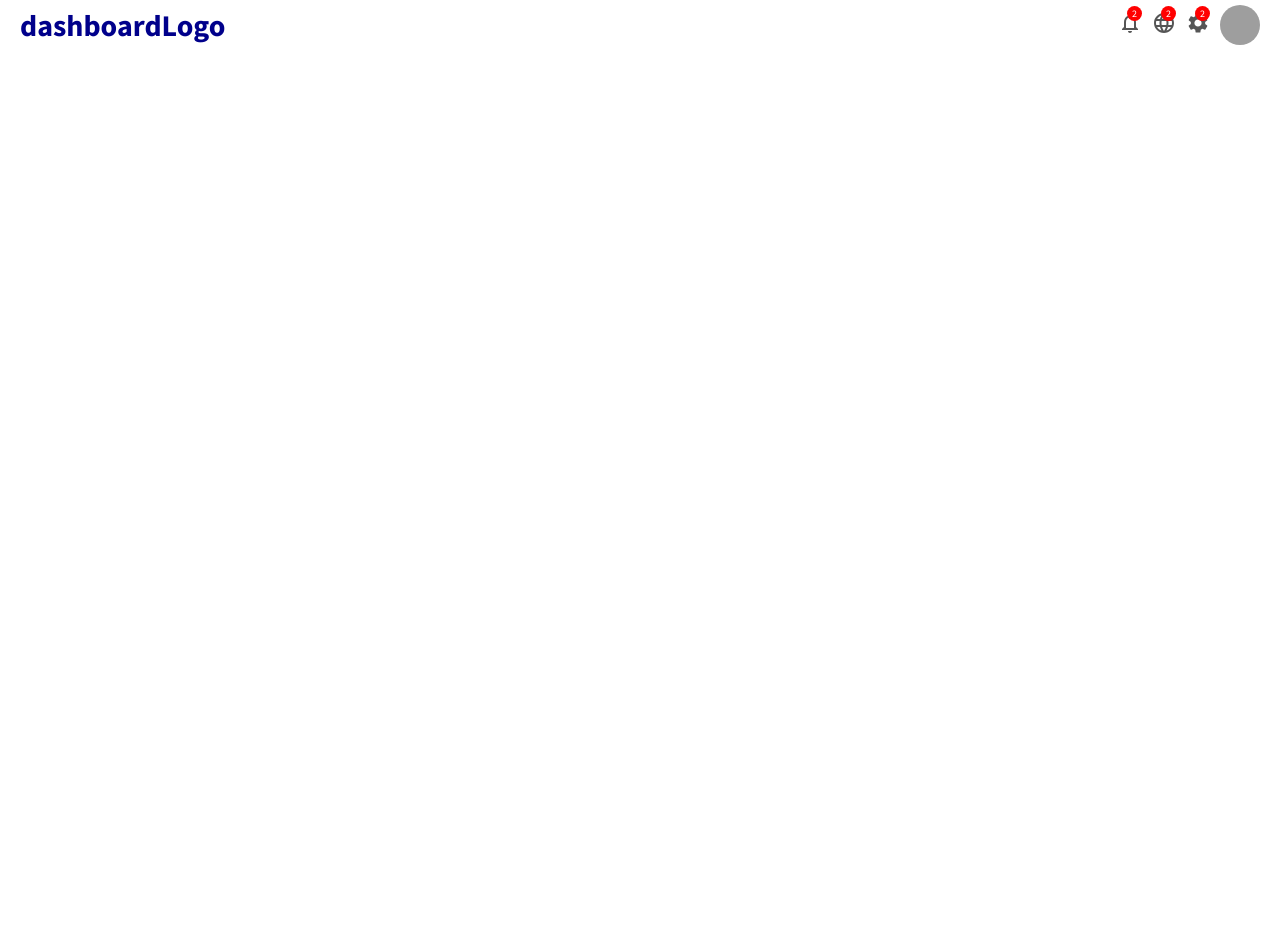
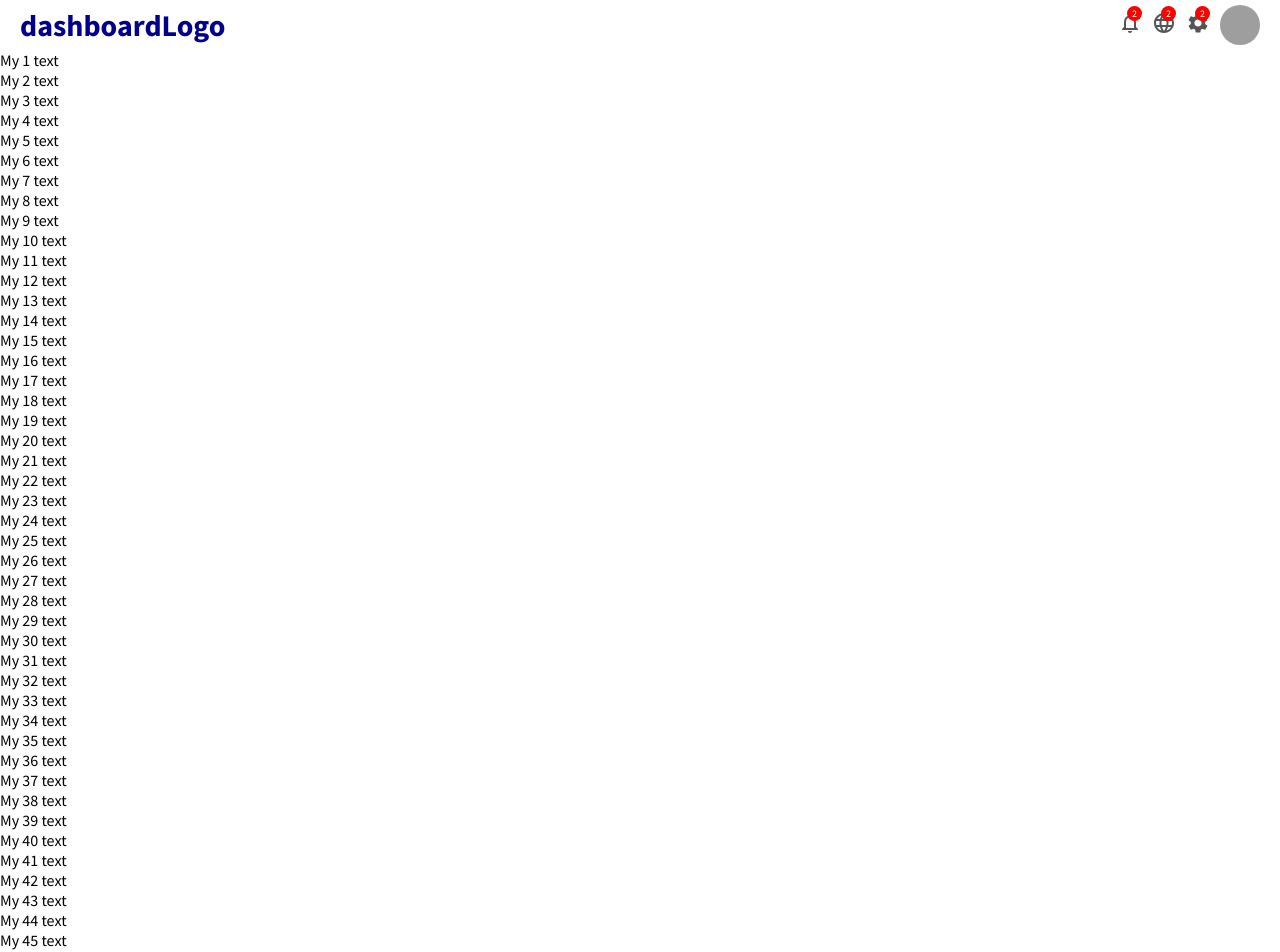
Before and after one commit to EvanBond7/dashboard-react, a React (Create React App) app: page / in a window 1280 px wide. Shown: the top 952 px of the page. Before the commit the page ends 800 px from the top, so only its background shows below. Built offline with nearby package versions, Linux system fonts and the light colour scheme; grey boxes are pictures that could not be loaded; the HTML template or start-up script is replaced by a standard one.

Commit message:
set up a sticky topbar

```diff
--- a/src/App.js
+++ b/src/App.js
@@ -4,6 +4,56 @@ function App() {
   return (
     <div>
       <Topbar />
+      <div className='item'>My 1 text</div>
+      <div className='item'>My 2 text</div>
+      <div className='item'>My 3 text</div>
+      <div className='item'>My 4 text</div>
+      <div className='item'>My 5 text</div>
+      <div className='item'>My 6 text</div>
+      <div className='item'>My 7 text</div>
+      <div className='item'>My 8 text</div>
+      <div className='item'>My 9 text</div>
+      <div className='item'>My 10 text</div>
+      <div className='item'>My 11 text</div>
+      <div className='item'>My 12 text</div>
+      <div className='item'>My 13 text</div>
+      <div className='item'>My 14 text</div>
+      <div className='item'>My 15 text</div>
+      <div className='item'>My 16 text</div>
+      <div className='item'>My 17 text</div>
+      <div className='item'>My 18 text</div>
+      <div className='item'>My 19 text</div>
+      <div className='item'>My 20 text</div>
+      <div className='item'>My 21 text</div>
+      <div className='item'>My 22 text</div>
+      <div className='item'>My 23 text</div>
+      <div className='item'>My 24 text</div>
+      <div className='item'>My 25 text</div>
+      <div className='item'>My 26 text</div>
+      <div className='item'>My 27 text</div>
+      <div className='item'>My 28 text</div>
+      <div className='item'>My 29 text</div>
+      <div className='item'>My 30 text</div>
+      <div className='item'>My 31 text</div>
+      <div className='item'>My 32 text</div>
+      <div className='item'>My 33 text</div>
+      <div className='item'>My 34 text</div>
+      <div className='item'>My 35 text</div>
+      <div className='item'>My 36 text</div>
+      <div className='item'>My 37 text</div>
+      <div className='item'>My 38 text</div>
+      <div className='item'>My 39 text</div>
+      <div className='item'>My 40 text</div>
+      <div className='item'>My 41 text</div>
+      <div className='item'>My 42 text</div>
+      <div className='item'>My 43 text</div>
+      <div className='item'>My 44 text</div>
+      <div className='item'>My 45 text</div>
+      <div className='item'>My 46 text</div>
+      <div className='item'>My 47 text</div>
+      <div className='item'>My 48 text</div>
+      <div className='item'>My 49 text</div>
+      <div className='item'>My 50 text</div>
     </div>
   );
 }
--- a/src/components/Topbar/topbar.css
+++ b/src/components/Topbar/topbar.css
@@ -1,7 +1,10 @@
 .topbar {
   background-color: #fff;
   height: 50px;
+  position: sticky;
+  top: 0;
   width: 100%;
+  z-index: 999;
 }
 
 .topbar-wrapper {
```
